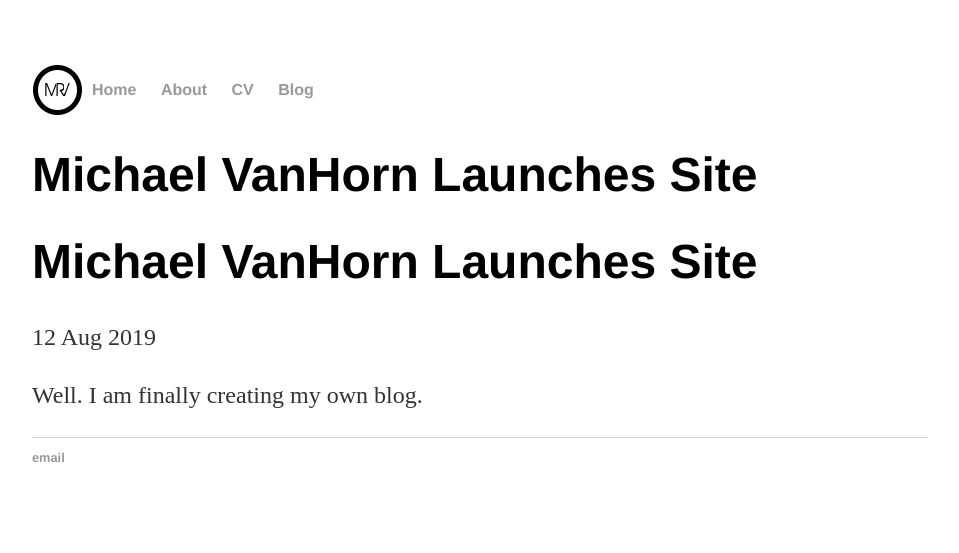
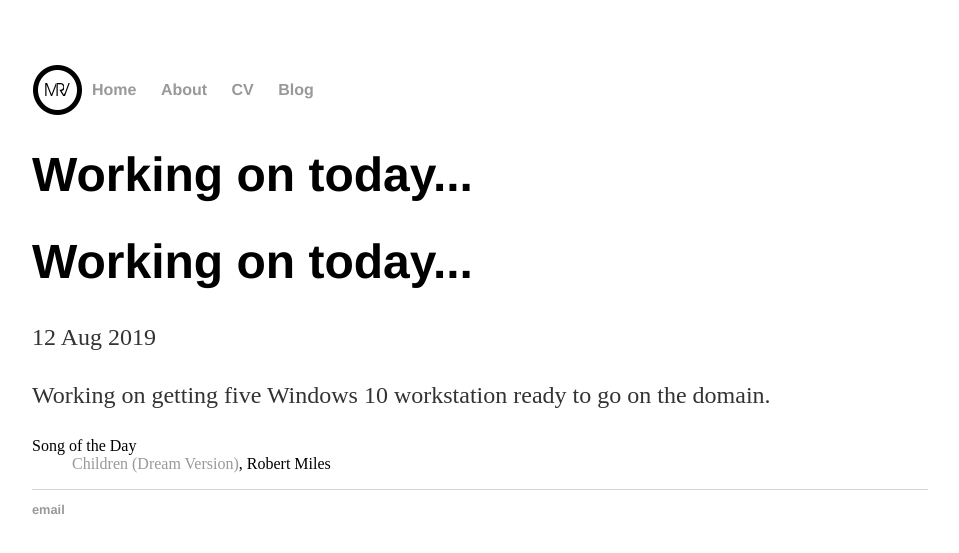
Before and after one commit to mrvanhorn/mrvanhorn.github.io, a Jekyll site: the page built from _posts/2019-08-12-michael-vanhorn-site-launched.md, in a window 1280 px wide. Shown: the top 553 px of the page, without its empty margins (160-1119 px from the left). Built offline with Jekyll 4.4.1, drawn with Linux system fonts in a browser that asks for light colours.

Commit message:
Update 2019-08-12-michael-vanhorn-site-launched.md

```diff
--- a/_posts/2019-08-12-michael-vanhorn-site-launched.md
+++ b/_posts/2019-08-12-michael-vanhorn-site-launched.md
@@ -1,7 +1,12 @@
 ---
 layout: post
-title: "Michael VanHorn Launches Site"
+title: "Working on today..."
 date: 2019-08-12
 ---
 
-Well. I am finally creating my own blog.
+<p>Working on getting five Windows 10 workstation ready to go on the domain.</p>
+
+<dl>
+  <dt>Song of the Day</dt>
+  <dd><a href="https://www.youtube.com/watch?v=CC5ca6Hsb2Q">Children (Dream Version)</a>, Robert Miles</dd>
+</dl>
```
